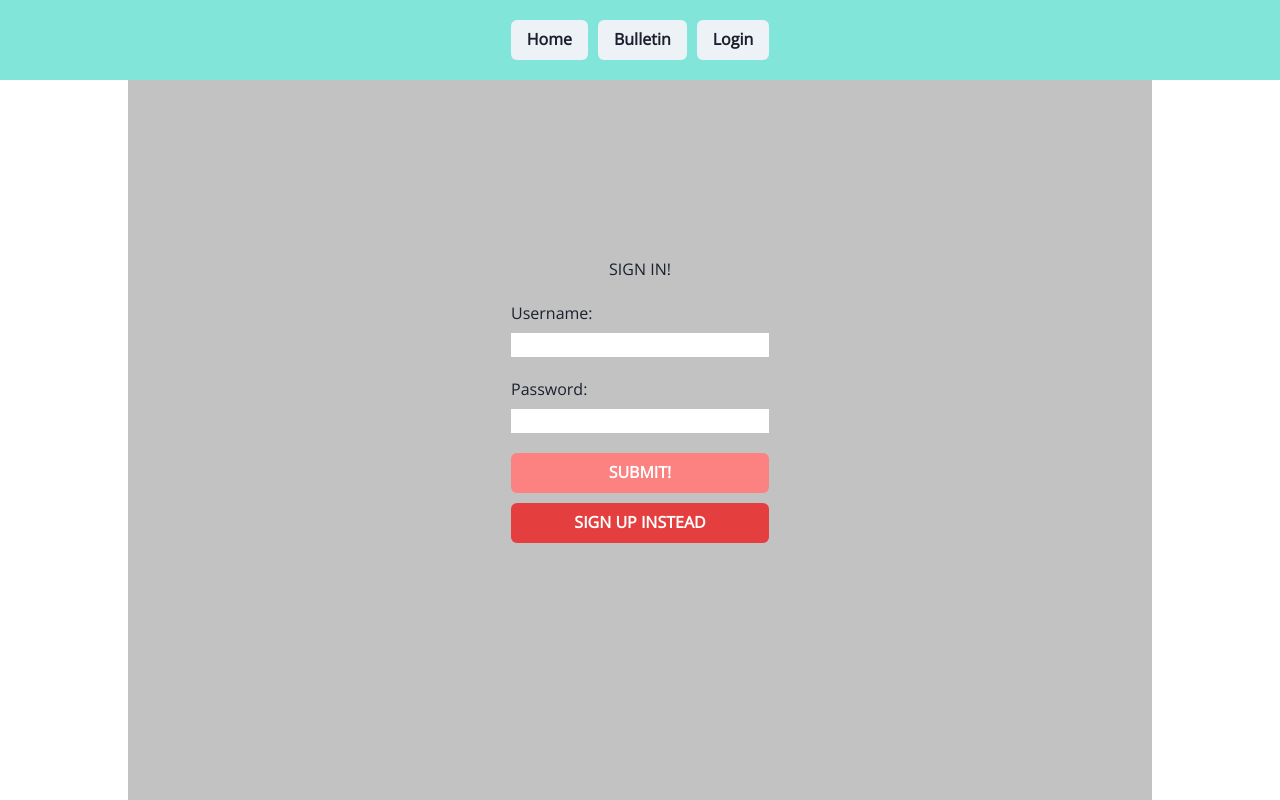
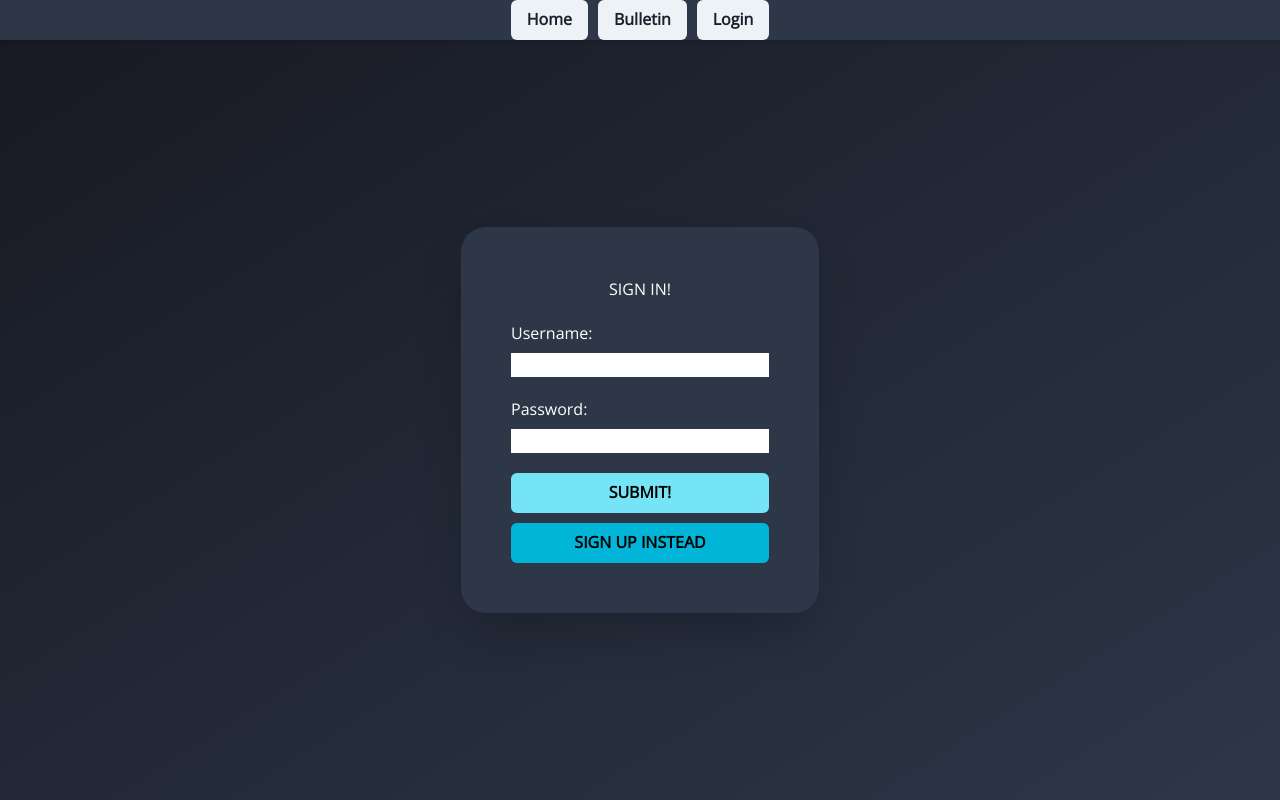
Before and after one commit to airincs/town-crossing-dev, a React (Create React App) app in the folder client/: page /login in a window 1280 px wide. Built offline with nearby package versions, Linux system fonts and the light colour scheme.

Commit message:
Experimenting with color themes

```diff
--- a/client/src/App.tsx
+++ b/client/src/App.tsx
@@ -4,9 +4,11 @@ import Home from "./pages/Home";
 import Login from "./pages/Login";
 import Header from "./components/Header/Header";
 import { BrowserRouter as Router, Routes, Route } from "react-router-dom";
+import { Box } from "@chakra-ui/react";
 
 const App: FC = () => {
   return (
+    <Box bgGradient={"linear(to-br, gray.900, gray.700)"}>
       <Router>
         <Header />
         <Routes>
@@ -15,6 +17,7 @@ const App: FC = () => {
           <Route path="/login" element={<Login />} />
         </Routes>
       </Router>
+    </Box>
   );
 };
 
--- a/client/src/components/Header/Header.tsx
+++ b/client/src/components/Header/Header.tsx
@@ -27,11 +27,12 @@ const Header: FC = () => {
   return (
     <Flex
       maxW={"100vw"}
-      h={"10vh"}
-      bg={"teal.200"}
+      h={"5vh"}
+      bg={"gray.700"}
       justify={"center"}
       align={"center"}
       gap={"10px"}
+      shadow={"md"}
     >
       <Button>
         <Link to="/">Home</Link>
--- a/client/src/pages/Login.tsx
+++ b/client/src/pages/Login.tsx
@@ -94,20 +94,31 @@ const Login: FC = () => {
       display={"flex"}
       flexDirection={"column"}
       alignItems={"center"}
+      paddingBottom={"5vh"}
+      paddingTop={"5vh"}
       justifyContent={"center"}
-      paddingBottom={"10vh"}
-      bg={"blackAlpha.400"}
       maxW={{ base: "100vw", md: "80vw" }}
-      minH={"90vh"}
+      minH={"95vh"}
     >
-      <Box maxW={"320px"}>
+      <Box
+        bg={"gray.700"}
+        padding={"50px"}
+        rounded={"25px"}
+        shadow={"2xl"}
+        color={"white"}
+      >
         <Flex justify={"center"}>
           <Text>{signUpStatus ? "SIGN UP!" : "SIGN IN!"}</Text>
         </Flex>
         <form onSubmit={formik.handleSubmit}>
           {signUpStatus ? (
             <>
-              <Flex direction={"column"} maxW={"320px"}>
+              <Flex
+                direction={"column"}
+                align={"center"}
+                justify={"center"}
+                maxW={"80vw"}
+              >
                 <FormLabel marginTop={"20px"}>Username:</FormLabel>
                 <input
                   id="username"
@@ -116,7 +127,7 @@ const Login: FC = () => {
                   value={formik.values.username}
                 />
                 {formik.touched.username && formik.errors.username ? (
-                  <Heading color={"blackAlpha.900"} fontSize={"sm"}>
+                  <Heading color={"red.300"} fontSize={"sm"}>
                     {formik.errors.username}
                   </Heading>
                 ) : null}
@@ -128,7 +139,7 @@ const Login: FC = () => {
                   value={formik.values.password}
                 />
                 {formik.touched.password && formik.errors.password ? (
-                  <Heading color={"blackAlpha.900"} fontSize={"sm"}>
+                  <Heading color={"red.300"} fontSize={"sm"}>
                     {formik.errors.password}
                   </Heading>
                 ) : null}
@@ -141,13 +152,23 @@ const Login: FC = () => {
                 />
                 {formik.touched.confirmPassword &&
                 formik.errors.confirmPassword ? (
-                  <Heading color={"blackAlpha.900"} fontSize={"sm"}>
+                  <Heading color={"red.300"} fontSize={"sm"}>
                     {formik.errors.confirmPassword}
                   </Heading>
                 ) : null}
               </Flex>
+              <Flex
+                w={"768px"}
+                maxW={"80vw"}
+                justify={"center"}
+                align={"center"}
+                direction={"column"}
+              >
                 <RadioGroup id="avatar">
-                <Grid templateColumns={"repeat(5, 1fr)"} gridAutoRows={"60px"}>
+                  <Grid
+                    templateColumns={"repeat(5, 1fr)"}
+                    gridAutoRows={"60px"}
+                  >
                     {avatars.map((avatar) => (
                       <Radio
                         id="avatar"
@@ -164,10 +185,11 @@ const Login: FC = () => {
                   </Grid>
                 </RadioGroup>
                 {formik.touched.avatar && formik.errors.avatar ? (
-                <Heading color={"blackAlpha.900"} fontSize={"sm"} w={"320px"}>
+                  <Heading color={"red.300"} fontSize={"sm"} w={"320px"}>
                     {formik.errors.avatar}
                   </Heading>
                 ) : null}
+              </Flex>
             </>
           ) : (
             <Flex direction={"column"}>
@@ -198,20 +220,20 @@ const Login: FC = () => {
             </Flex>
           )}
           <Button
-            bg={"red.300"}
+            bg={"cyan.300"}
             type={"submit"}
             w={"full"}
             mb={"10px"}
             marginTop={"20px"}
-            color={"white"}
+            color={"black"}
           >
             SUBMIT!
           </Button>
 
           <Button
             w={"full"}
-            bg={"red.500"}
-            color={"white"}
+            bg={"cyan.500"}
+            color={"black"}
             onClick={() => {
               signUpStatusToggle();
             }}
```
Lines whose indentation alone changed are shown as unchanged.
